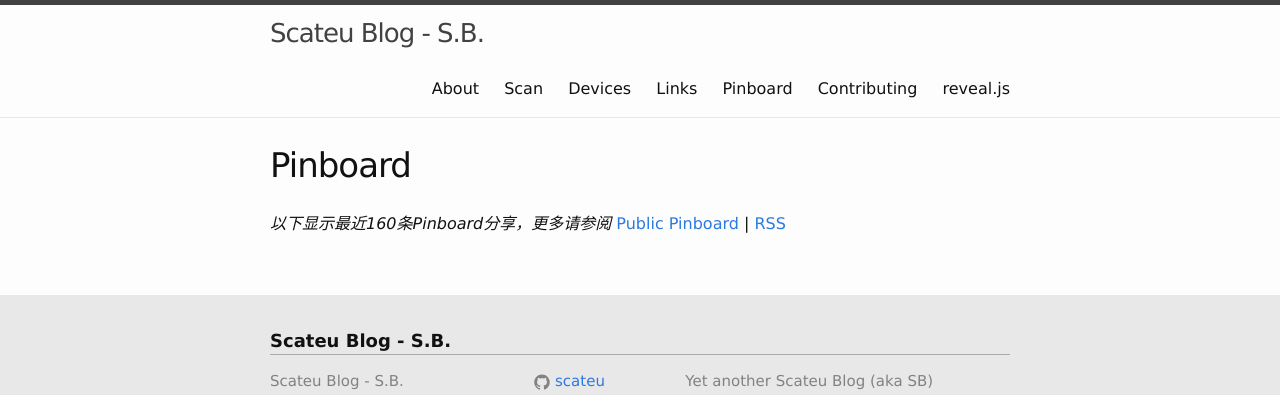
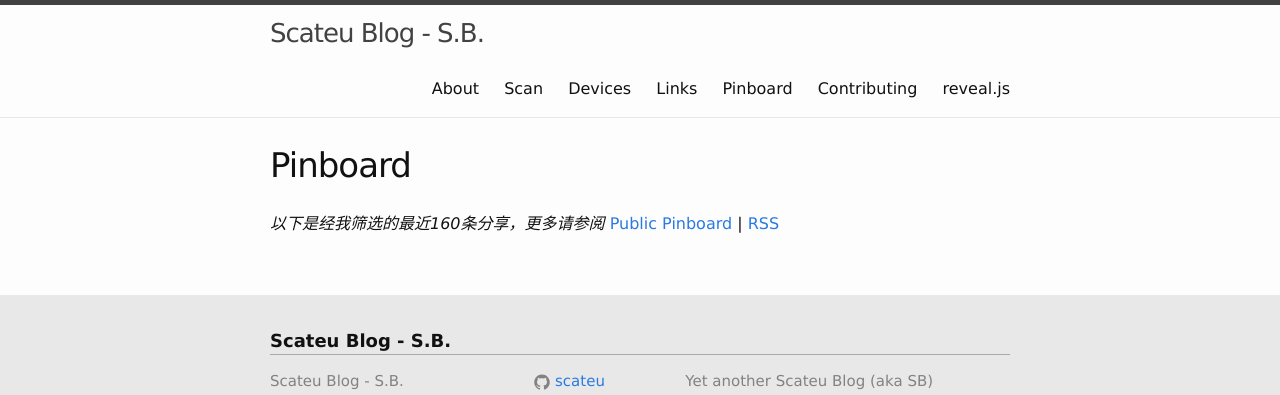
Before and after one commit to scateu/scateu.github.io, a Jekyll site: the page built from _pages/05-pinboard.md, in a window 1280 px wide. Shown: the top 395 px of the page. Built offline with Jekyll 4.4.1, drawn with Linux system fonts in a browser that asks for light colours; a script that is not in the unit is left out; comment, search, counter and statistics services are not loaded.

Commit message:
Tue Jul 11 11:31:46 CST 2017

```diff
--- a/_pages/05-pinboard.md
+++ b/_pages/05-pinboard.md
@@ -4,7 +4,7 @@
 permalink: /pinboard/
 ---
 
-*以下显示最近160条Pinboard分享，更多请参阅* [Public Pinboard](https://pinboard.in/u:scateu/public) \| [RSS](https://feeds.pinboard.in/rss/u:scateu/)
+*以下是经我筛选的最近160条分享，更多请参阅* [Public Pinboard](https://pinboard.in/u:scateu/public) \| [RSS](https://feeds.pinboard.in/rss/u:scateu/)
 
 
 
```
